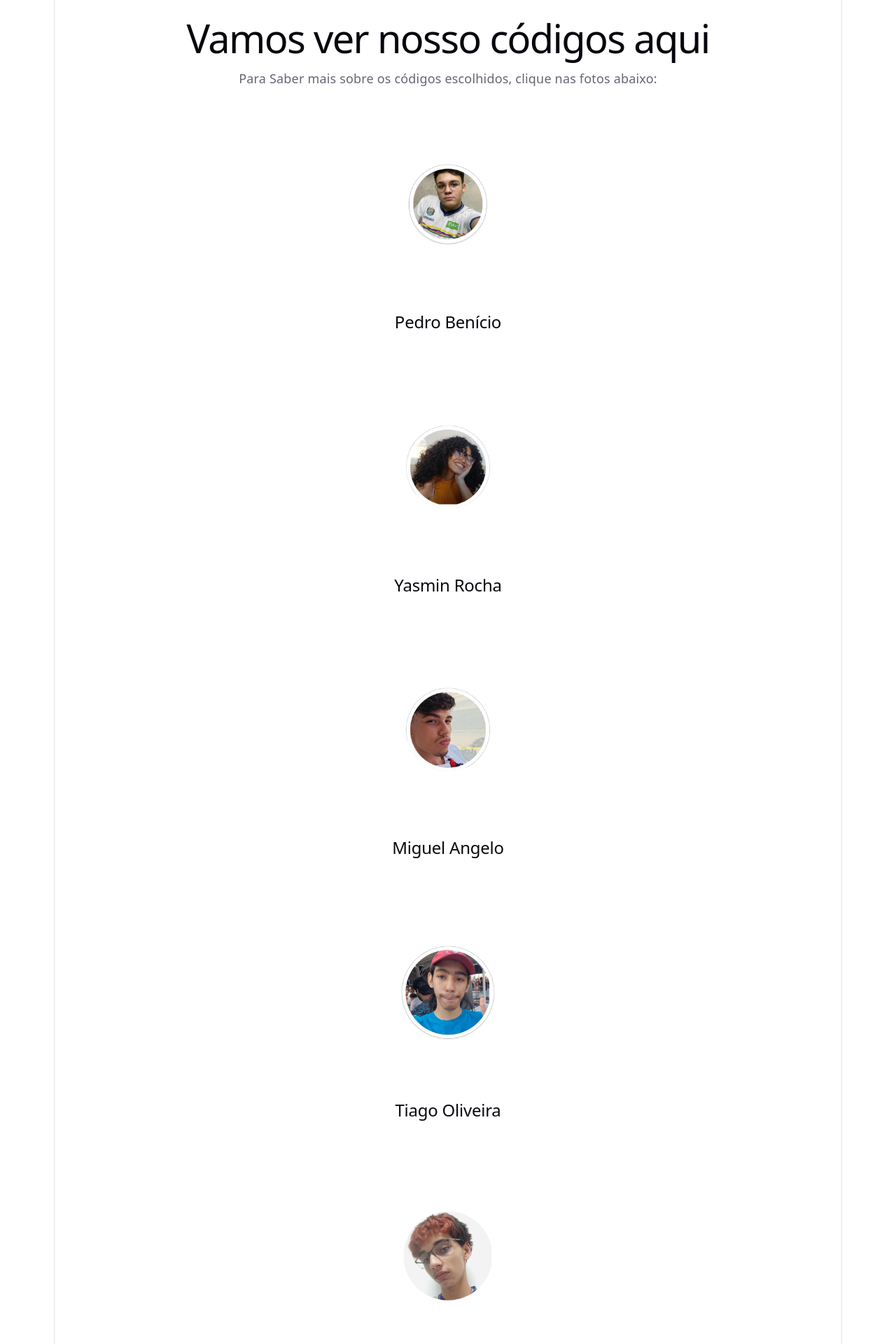
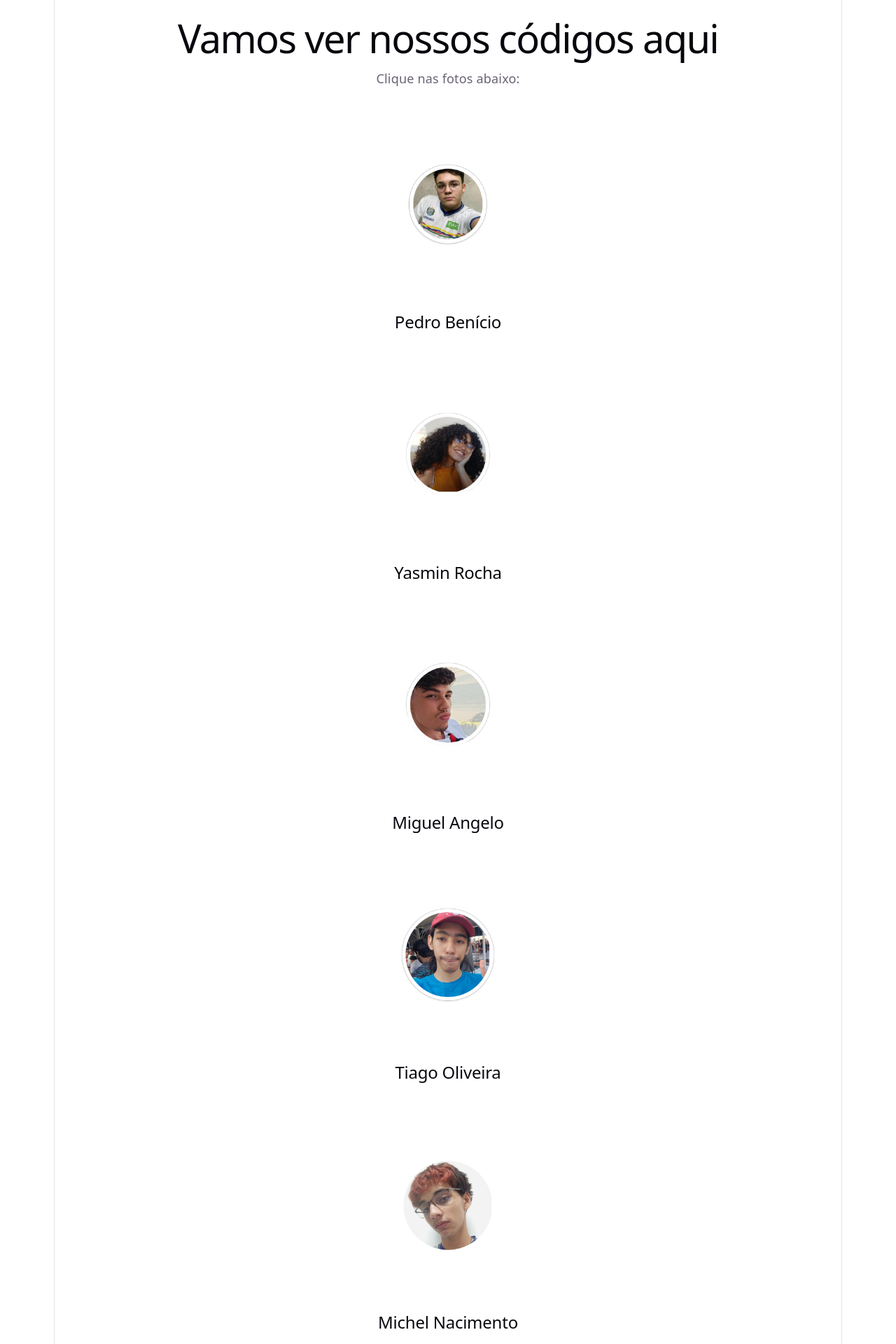
Before and after one commit to VicCAlq/2d-front-projeto-01, a React (Vite) app: page / in a window 1280 px wide. Shown: the part 60-1980 px from the top of the page at 70% size. Built offline with nearby package versions, Linux system fonts and the light colour scheme.

Commit message:
Rodape,Cards e botao

```diff
--- a/src/App.jsx
+++ b/src/App.jsx
@@ -1,8 +1,10 @@
 import './App.css'
 import { useState } from "react";
-import Cabecalho from './components/cabecalho'
-import Rodape from './components/rodape'
-import Botao from './components/botao'
+import Cabecalho from './components/Cabecalho'
+import Rodape from './components/Rodape'
+import Botao from './components/Botao'
+import Cards from './components/Cards'
+
 
 const estilos={
    botao: {
@@ -14,33 +16,59 @@ const estilos={
     width: "150px",
     height: "50px",
   }
+  ,botaoCentro: {
+
+  /*display: "flex",
+  justifyContent: "center",
+  alignItems: "center"*/
+  backgroundColor: "#248",
+  color: "#ddd",
+  borderRadius: "1000px",
+  padding: "10px",
+
+  }
 }
 
 export default function App() {
+
   const paginaInicial = <>
     <h1>Vamos ver nosso códigos aqui</h1>
     <p>Para Saber mais sobre os códigos escolhidos, clique nas fotos abaixo:</p>
-    <Botao texto="Clique aqui" estilo={estilos.botao}
 
-    />
   </>
 
   const paginaEquipe = <>
     <h1>Sobre a equipe em construção</h1>
   </>
 
-  const [conteudo, setConteudo] = useState(paginaInicial)
+
+
+
+ const [pagina, setPagina] = useState("inicial")
 
   return (
     <>
-      <Cabecalho
-        paginaInicial={paginaInicial}
-        paginaEquipe={paginaEquipe}
-        mudarPagina={setConteudo}
-      />
-      {conteudo}
+      <Cabecalho mudarPagina={setPagina} />
 
+      {pagina === "inicial" && (
+        <>
+          <h1>Vamos ver nossos códigos aqui</h1>
+          <p>Clique nas fotos abaixo:</p>
 
+          <Botao mudarPaginaCod={setPagina} />
+        </>
+      )}
+
+      {pagina === "equipe" && (
+        <h1>Sobre a equipe em construção</h1>
+      )}
+
+      {["pedro","yasmin","miguel","tiago","michel"].includes(pagina) && (
+        <Cards
+          nome={pagina}
+          voltar={() => setPagina("inicial")}
+        />
+      )}
 
       <Rodape />
     </>
--- /dev/null
+++ b/src/components/Botao.jsx
@@ -0,0 +1,93 @@
+import { useState } from "react";
+import Pedro from "../assets/Pedro.png";
+import Yasmin from "../assets/Yasmin-removebg-preview.png";
+import Miguel from "../assets/Miguel-removebg-preview.png";
+import Tiago from "../assets/Tiago.png";
+
+const estilos={
+    imagens:{
+       width:"300px",
+       height: "300px",
+    objectfit: "cover",
+    borderradius: "50%",
+    },
+    botao:{
+    background: "none",
+    border: "none",
+    padding: "0",
+    cursor: "pointer",
+    }
+
+
+}
+
+export default function Cards({
+    paginaPedroCod,mudarPaginaCod
+}){
+
+    return(<>
+    <div>
+        <figure>
+            <button style={estilos.botao}
+            onClick={() =>
+
+             mudarPaginaCod("pedro")
+
+            }>
+
+                <img src={Pedro} alt="imagem de Pedro" style={estilos.imagens}/>
+                <figcaption><h2>Pedro Benício</h2></figcaption>
+            </button>
+        </figure>
+
+        <figure>
+            <button style={estilos.botao}
+             onClick={() =>
+
+             mudarPaginaCod("yasmin")
+
+             }
+            >
+                <img src={Yasmin} alt="imagem de Yasmin" style={estilos.imagens}/>
+                <figcaption><h2>Yasmin Rocha</h2></figcaption>
+            </button>
+        </figure>
+
+        <figure>
+            <button style={estilos.botao}
+            onClick={() =>
+
+             mudarPaginaCod("miguel")
+
+             }>
+                <img src={Miguel} alt="imagem de Miguel" style={estilos.imagens}/>
+                <figcaption><h2>Miguel Angelo</h2></figcaption>
+            </button>
+        </figure>
+
+        <figure>
+            <button style={estilos.botao}
+            onClick={() =>
+
+             mudarPaginaCod("tiago")
+
+             }>
+                <img src={Tiago} alt="imagem de Tiago" style={estilos.imagens}/>
+                <figcaption><h2>Tiago Oliveira</h2></figcaption>
+            </button>
+        </figure>
+
+        <figure>
+            <button style={estilos.botao}
+            onClick={() =>
+
+             mudarPaginaCod("michel")
+
+             }>
+                <img src="src/assets/michel.png" alt="imagem de yasmin" style={estilos.imagens}/>
+                <figcaption><h2>Michel Nacimento</h2></figcaption>
+            </button>
+        </figure>
+    </div>
+    </>)
+}
--- /dev/null
+++ b/src/components/Cards.jsx
@@ -0,0 +1,37 @@
+import { useState } from "react";
+const estilos={
+    botao:{
+        backgroundColor: "#248",
+  color: "#ddd",
+  borderRadius: "1000px",
+  padding: "10px",
+  width: "100%",
+  height: "50px"
+    }
+
+}
+ const Codigos ={
+    pedro: "Código do Pedro",
+    yasmin: "Código da Yasmin",
+    miguel: "Código do Miguel",
+    tiago: "Código do Tiago",
+    michel: "Código do Michel"
+ }
+export default function Cards({ nome, voltar }) {
+  return (
+    <div style={{
+      display: "flex",
+      flexDirection: "column",
+      justifyContent: "center",
+      alignItems: "center",
+      height: "100vh"
+    }}>
+      <h1>Sobre o código do {nome}</h1>
+         <p>Aqui vai uma descrição do código escolhido pelo {nome}.</p>
+         <p>{Codigos[nome]}</p>
+      <button onClick={voltar} style={estilos.botao}>
+        Voltar
+      </button>
+    </div>
+  )
+}
--- a/src/components/botao.jsx
+++ /dev/null
@@ -1,62 +0,0 @@
-import { useState } from "react";
-import Pedro from "../assets/Pedro.png";
-import Yasmin from "../assets/Yasmin-removebg-preview.png";
-import Miguel from "../assets/Miguel-removebg-preview.png";
-import Tiago from "../assets/Tiago.png";
-
-const estilos={
-    imagens:{
-       width:"300px",
-       height: "300px",
-    objectfit: "cover",
-    borderradius: "50%",
-    },
-    botao:{
-    background: "none",
-    border: "none",
-    padding: "0",
-    cursor: "pointer",
-    }
-}
-
-export default function Cards({paginaProjetosPedro,paginaInicial,mudarcodigo}){
-     const [tela, setTela] = useState("home");
-
-    return(<>
-    <figure>
-        <button style={estilos.botao}>
-            <img src={Pedro} alt="imagem de Pedro" style={estilos.imagens}  onClick={() => setTela("codigos")}/>
-            <figcaption><h2>Pedro Benício</h2></figcaption>
-        </button>
-    </figure>
-
-     <figure>
-        <button style={estilos.botao}>
-            <img src={Yasmin} alt="imagem de Yasmin" style={estilos.imagens}/>
-            <figcaption><h2>Yasmin Rocha</h2></figcaption>
-        </button>
-    </figure>
-
-     <figure>
-        <button style={estilos.botao}>
-            <img src={Miguel} alt="imagem de Miguel" style={estilos.imagens}/>
-            <figcaption><h2>Miguel Angelo</h2></figcaption>
-        </button>
-    </figure>
-
-     <figure>
-        <button style={estilos.botao}>
-            <img src={Tiago} alt="imagem de Tiago" style={estilos.imagens}/>
-            <figcaption><h2>Tiago Oliveira</h2></figcaption>
-        </button>
-    </figure>
-
-     <figure>
-        <button style={estilos.botao}>
-            <img src="src/assets/michel.png" alt="imagem de yasmin" style={estilos.imagens}/>
-            <figcaption><h2>Michel Nacimento</h2></figcaption>
-        </button>
-    </figure>
-
-    </>)
-}
```
Also changed, not shown: src/components/Cabecalho.jsx (renamed from src/components/cabecalho.jsx), src/components/Rodape.jsx (renamed from src/components/rodape.jsx).
